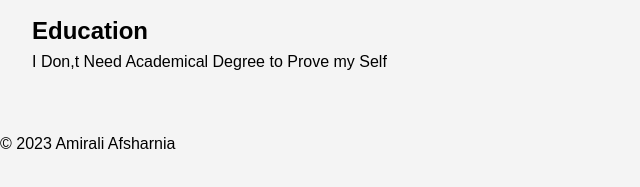
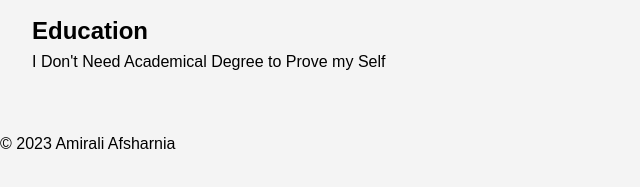
Before and after one commit to Its4mirali/its4mirali.github.io, a plain HTML site: page index.html in a window 1280 px wide. Shown: the part 493-680 px from the top of the page, 0-640 px from the left. Drawn offline with Linux system fonts and the light colour scheme.

Commit message:
Update index.html

```diff
--- a/index.html
+++ b/index.html
@@ -57,7 +57,7 @@
         </div>
         <div class="info">
             <h2>Education</h2>
-            <p>I Don,t Need Academical Degree to Prove my Self</p>
+            <p>I Don't Need Academical Degree to Prove my Self</p>
         </div>
     </section>
     <footer>
```
